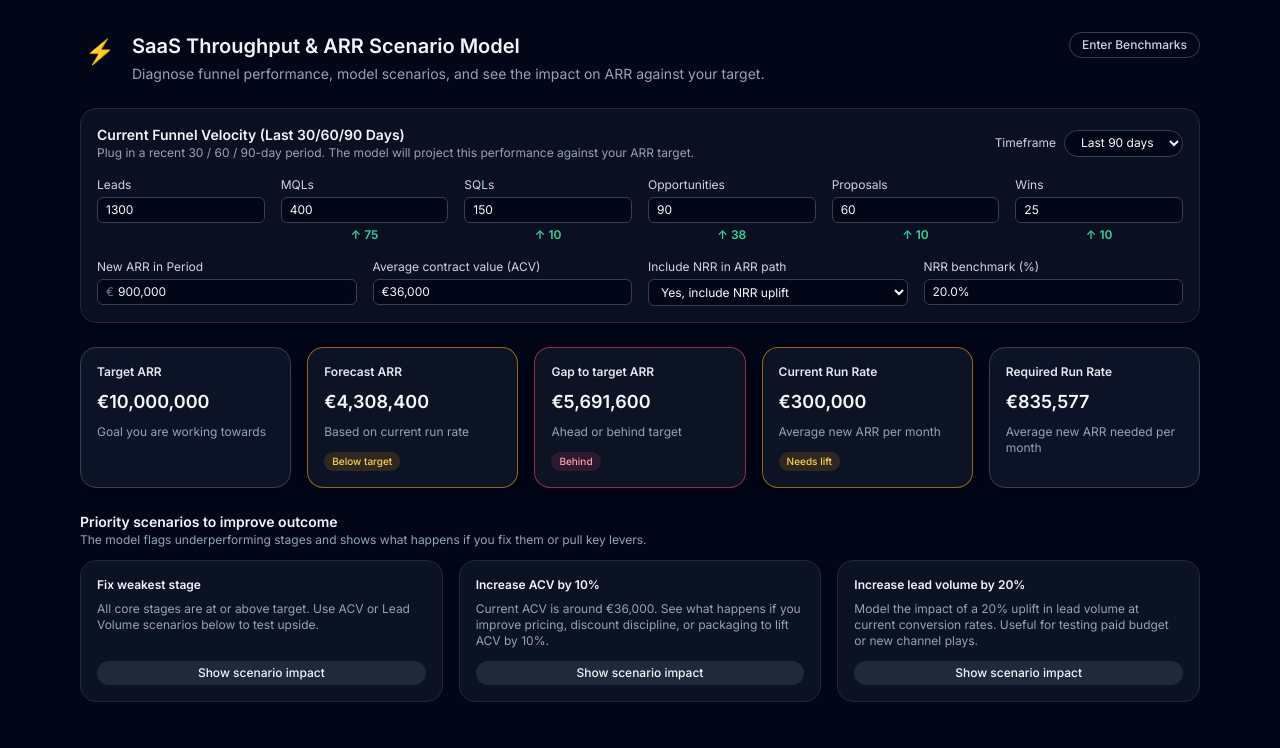
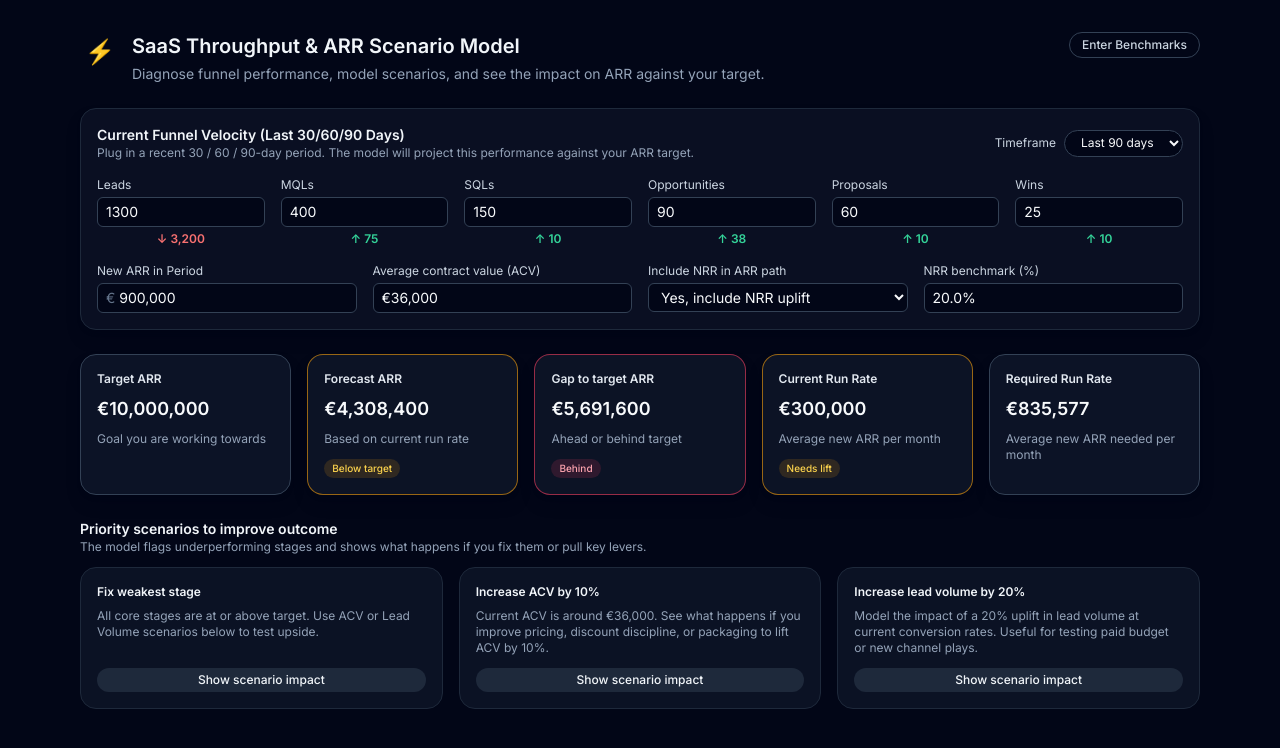
Before and after one commit to powerstephen/saas-throughput-tracker, a Next.js app: page / in a window 1280 px wide. Shown: the top 748 px of the page. Built offline with nearby package versions, Linux system fonts and the light colour scheme.

Commit message:
Update MainDashboard.tsx

```diff
--- a/components/MainDashboard.tsx
+++ b/components/MainDashboard.tsx
@@ -251,6 +251,11 @@ const MainDashboard: React.FC<MainDashboardProps> = ({
     }));
   }, [actuals, benchmarks]);
 
+  // New leads baseline vs benchmark (per timeframe)
+  const leadsExpected =
+    benchmarks.newLeadsPerMonth * monthsInPeriod;
+  const leadsDiff = actuals.leads - leadsExpected;
+
   const computeScenarioMetricsFromNewArr = (
     scenarioNewArr: number
   ): ScenarioMetrics => {
@@ -493,7 +498,7 @@ const MainDashboard: React.FC<MainDashboardProps> = ({
             </label>
             <input
               type="number"
-              className="mt-1 w-full rounded-md border border-slate-700 bg-slate-950 px-2 py-1 text-xs"
+              className="mt-1 w-full rounded-md border border-slate-700 bg-slate-950 px-2 py-1 text-sm text-slate-50"
               value={actuals.leads}
               onChange={(e) =>
                 handleActualChange(
@@ -510,7 +515,7 @@ const MainDashboard: React.FC<MainDashboardProps> = ({
             </label>
             <input
               type="number"
-              className="mt-1 w-full rounded-md border border-slate-700 bg-slate-950 px-2 py-1 text-xs"
+              className="mt-1 w-full rounded-md border border-slate-700 bg-slate-950 px-2 py-1 text-sm text-slate-50"
               value={actuals.mqls}
               onChange={(e) =>
                 handleActualChange(
@@ -527,7 +532,7 @@ const MainDashboard: React.FC<MainDashboardProps> = ({
             </label>
             <input
               type="number"
-              className="mt-1 w-full rounded-md border border-slate-700 bg-slate-950 px-2 py-1 text-xs"
+              className="mt-1 w-full rounded-md border border-slate-700 bg-slate-950 px-2 py-1 text-sm text-slate-50"
               value={actuals.sqls}
               onChange={(e) =>
                 handleActualChange(
@@ -544,7 +549,7 @@ const MainDashboard: React.FC<MainDashboardProps> = ({
             </label>
             <input
               type="number"
-              className="mt-1 w-full rounded-md border border-slate-700 bg-slate-950 px-2 py-1 text-xs"
+              className="mt-1 w-full rounded-md border border-slate-700 bg-slate-950 px-2 py-1 text-sm text-slate-50"
               value={actuals.opps}
               onChange={(e) =>
                 handleActualChange(
@@ -561,7 +566,7 @@ const MainDashboard: React.FC<MainDashboardProps> = ({
             </label>
             <input
               type="number"
-              className="mt-1 w-full rounded-md border border-slate-700 bg-slate-950 px-2 py-1 text-xs"
+              className="mt-1 w-full rounded-md border border-slate-700 bg-slate-950 px-2 py-1 text-sm text-slate-50"
               value={actuals.proposals}
               onChange={(e) =>
                 handleActualChange(
@@ -578,7 +583,7 @@ const MainDashboard: React.FC<MainDashboardProps> = ({
             </label>
             <input
               type="number"
-              className="mt-1 w-full rounded-md border border-slate-700 bg-slate-950 px-2 py-1 text-xs"
+              className="mt-1 w-full rounded-md border border-slate-700 bg-slate-950 px-2 py-1 text-sm text-slate-50"
               value={actuals.wins}
               onChange={(e) =>
                 handleActualChange(
@@ -592,8 +597,29 @@ const MainDashboard: React.FC<MainDashboardProps> = ({
 
         {/* Under/over vs benchmark directly under funnel numbers */}
         <div className="mt-1 grid gap-4 md:grid-cols-6">
-          {/* empty under Leads */}
-          <div className="md:col-span-1" />
+          {/* Leads over/under vs baseline (newLeadsPerMonth * monthsInPeriod) */}
+          <div className="md:col-span-1 flex items-center justify-center text-xs font-semibold">
+            {(() => {
+              const isAbove = leadsDiff >= 0;
+              const arrow = isAbove ? "↑" : "↓";
+              const absDiff = Math.round(
+                Math.abs(leadsDiff)
+              );
+              return (
+                <span
+                  className={
+                    isAbove
+                      ? "text-emerald-400"
+                      : "text-red-400"
+                  }
+                >
+                  {arrow} {formatInteger(absDiff)}
+                </span>
+              );
+            })()}
+          </div>
+
+          {/* Stage over/under metrics under MQLs, SQLs, Opps, Proposals, Wins */}
           {funnelBenchmarkComparisons.map((metric) => {
             const isAbove = metric.diff >= 0;
             const arrow = isAbove ? "↑" : "↓";
@@ -626,13 +652,13 @@ const MainDashboard: React.FC<MainDashboardProps> = ({
             <label className="block text-xs text-slate-300">
               New ARR in Period
             </label>
-            <div className="mt-1 flex items-center gap-1 rounded-md border border-slate-700 bg-slate-950 px-2 py-1 text-xs">
+            <div className="mt-1 flex items-center gap-1 rounded-md border border-slate-700 bg-slate-950 px-2 py-1 text-sm">
               <span className="text-slate-500">
                 €
               </span>
               <input
                 type="text"
-                className="w-full bg-transparent text-xs text-slate-100 outline-none"
+                className="w-full bg-transparent text-sm text-slate-50 outline-none"
                 value={
                   actuals.newArr
                     ? formatInteger(actuals.newArr)
@@ -652,7 +678,7 @@ const MainDashboard: React.FC<MainDashboardProps> = ({
             <label className="block text-xs text-slate-300">
               Average contract value (ACV)
             </label>
-            <div className="mt-1 w-full rounded-md border border-slate-700 bg-slate-950 px-2 py-1 text-xs text-slate-100">
+            <div className="mt-1 w-full rounded-md border border-slate-700 bg-slate-950 px-2 py-1 text-sm text-slate-50">
               {avgAcvDisplay}
             </div>
           </div>
@@ -662,7 +688,7 @@ const MainDashboard: React.FC<MainDashboardProps> = ({
               Include NRR in ARR path
             </label>
             <select
-              className="mt-1 w-full rounded-md border border-slate-700 bg-slate-950 px-2 py-1 text-xs"
+              className="mt-1 w-full rounded-md border border-slate-700 bg-slate-950 px-2 py-1 text-sm text-slate-50"
               value={
                 actuals.includeCustomerSuccess
                   ? "true"
@@ -688,7 +714,7 @@ const MainDashboard: React.FC<MainDashboardProps> = ({
             <label className="block text-xs text-slate-300">
               NRR benchmark (%)
             </label>
-            <div className="mt-1 w-full rounded-md border border-slate-700 bg-slate-950 px-2 py-1 text-xs text-slate-100">
+            <div className="mt-1 w-full rounded-md border border-slate-700 bg-slate-950 px-2 py-1 text-sm text-slate-50">
               {formatPercent(benchmarks.nrr - 1)}
             </div>
           </div>
```
